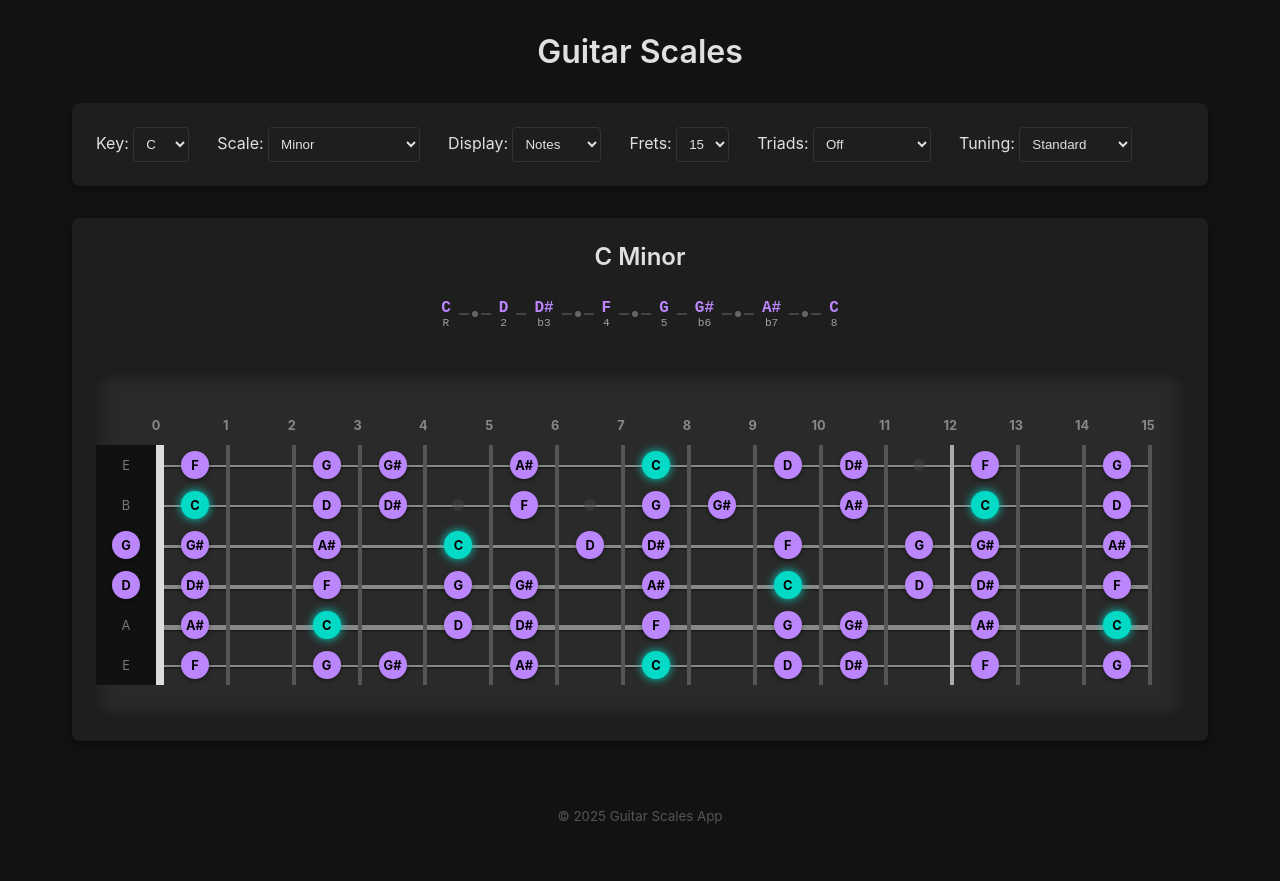
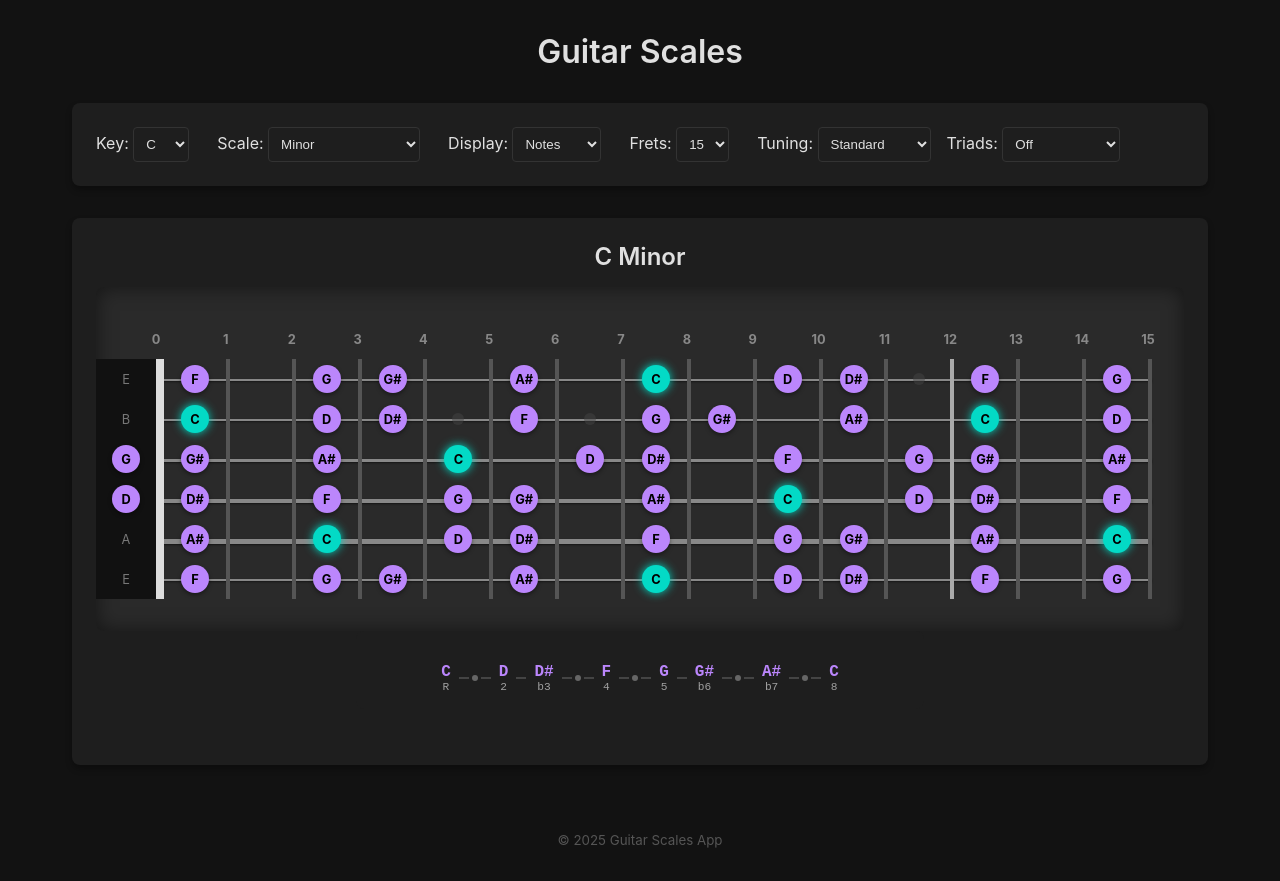
Before and after one commit to pgaard/guitarscales, a React (Vite) app: page / in a window 1280 px wide. Before the commit the page ends 857 px from the top, so only its background shows below. Built offline with nearby package versions, Linux system fonts and the light colour scheme.

Commit message:
scale graphic work

```diff
--- a/src/components/ScaleGraphic.jsx
+++ b/src/components/ScaleGraphic.jsx
@@ -3,7 +3,7 @@ import { SCALES, getScaleNotes, getIntervalName } from '../utils/musicTheory';
 
 
 
-const ScaleGraphic = ({ keyNote, scaleType }) => {
+const ScaleGraphic = ({ keyNote, scaleType, triadNotes }) => {
   const scaleNotes = getScaleNotes(keyNote, scaleType);
   const intervals = SCALES[scaleType].intervals;
 
@@ -12,7 +12,7 @@ const ScaleGraphic = ({ keyNote, scaleType }) => {
   for (let i = 0; i < intervals.length; i++) {
     const semitones = i === intervals.length - 1
       ? 12 - intervals[i]
-      : intervals[i+1] - intervals[i];
+      : intervals[i + 1] - intervals[i];
     steps.push(semitones);
   }
 
@@ -41,18 +41,30 @@ const ScaleGraphic = ({ keyNote, scaleType }) => {
       margin: '0 auto 2rem auto',
       fontFamily: 'monospace',
       background: 'var(--color-surface, #1e1e1e)',
-      padding: '0.75rem 1rem',
+      padding: '2rem 0.75rem 1rem',
       borderRadius: '8px',
       gap: '0.25rem',
       flexWrap: 'nowrap',
       overflowX: 'auto'
     }}>
-      {items.map((item, i) => (
+      {items.map((item, i) => {
+        const isTriadNote = triadNotes && triadNotes.includes(item.note);
+        return (
           <React.Fragment key={i}>
             {/* Node */}
             <div style={{ display: 'flex', flexDirection: 'column', alignItems: 'center' }}>
-            <span style={{ fontWeight: 'bold', fontSize: '1rem', color: 'var(--color-primary, #646cff)' }}>{item.note}</span>
-            <span style={{ fontSize: '0.7rem', color: 'var(--color-text-dim, #888)' }}>{item.intervalName}</span>
+              <span style={{
+                fontWeight: 'bold',
+                fontSize: '1rem',
+                color: isTriadNote ? '#ffc107' : 'var(--color-primary, #646cff)',
+                textShadow: isTriadNote ? '0 0 8px rgba(255, 193, 7, 0.8)' : 'none',
+                transition: 'all 0.2s ease'
+              }}>{item.note}</span>
+              <span style={{
+                fontSize: '0.7rem',
+                color: isTriadNote ? '#ddd' : 'var(--color-text-dim, #888)',
+                transition: 'color 0.2s ease'
+              }}>{item.intervalName}</span>
             </div>
 
             {/* Edge / Step */}
@@ -69,7 +81,8 @@ const ScaleGraphic = ({ keyNote, scaleType }) => {
               </div>
             )}
           </React.Fragment>
-      ))}
+        );
+      })}
     </div>
   );
 };
--- a/src/components/ScaleViewer.jsx
+++ b/src/components/ScaleViewer.jsx
@@ -64,6 +64,13 @@ const ScaleViewer = () => {
           </select>
         </label>
 
+        <label style={{ ...labelStyle, marginRight: 0 }}>
+          Tuning: <select value={tuningKey} onChange={(e) => setTuningKey(e.target.value)}>
+            {Object.entries(TUNINGS).map(([key, info]) => (
+              <option key={key} value={key}>{info.name}</option>
+            ))}
+          </select>
+        </label>
         <label style={labelStyle}>
           Triads: <select value={triadRoot} onChange={(e) => setTriadRoot(e.target.value)}>
             <option value="">Off</option>
@@ -75,21 +82,13 @@ const ScaleViewer = () => {
           </select>
         </label>
 
-        <label style={{ ...labelStyle, marginRight: 0 }}>
-          Tuning: <select value={tuningKey} onChange={(e) => setTuningKey(e.target.value)}>
-            {Object.entries(TUNINGS).map(([key, info]) => (
-              <option key={key} value={key}>{info.name}</option>
-            ))}
-          </select>
-        </label>
+
       </div>
 
       <div className="card">
         <h2 style={{ textAlign: 'center', marginBottom: '1rem' }}>
           {keyNote} {SCALES[scaleType].name}
         </h2>
-
-        <ScaleGraphic keyNote={keyNote} scaleType={scaleType} />
 
         <Fretboard
           keyNote={keyNote}
@@ -99,6 +98,8 @@ const ScaleViewer = () => {
           numFrets={fretCount}
           tuningKey={tuningKey}
         />
+
+        <ScaleGraphic keyNote={keyNote} scaleType={scaleType} triadNotes={triadNotes} />
       </div>
     </div>
   );
```
Lines whose indentation alone changed are shown as unchanged.
